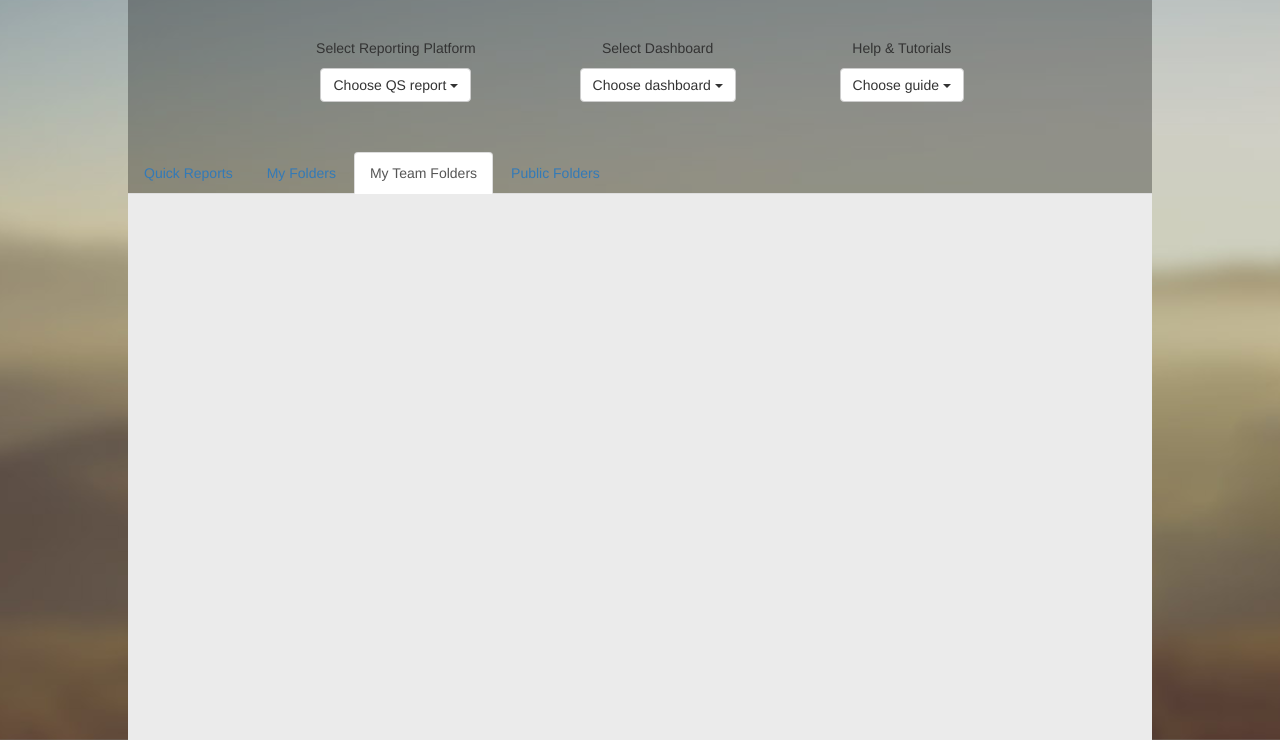
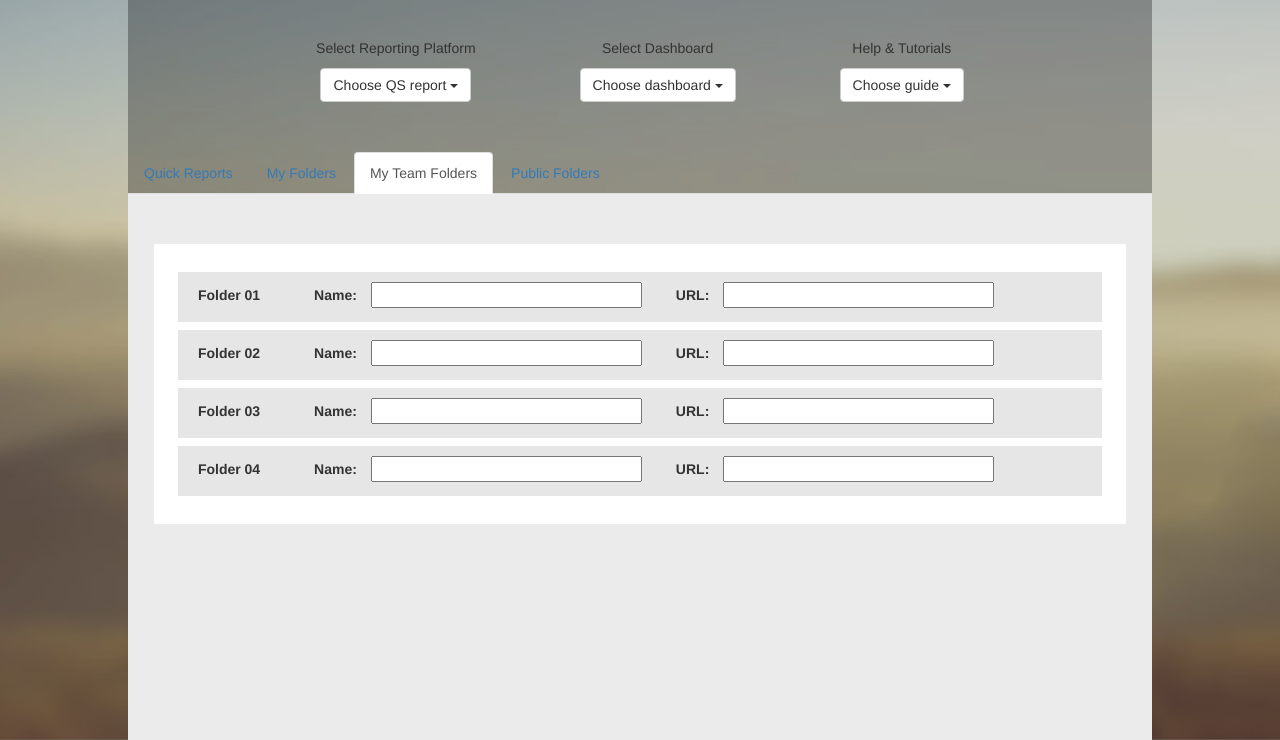
Before and after one commit to daniel331/webapp, a website: page index.html in a window 1280 px wide. Both pictures are taken after a click on the link "My Team Folders". Shown: the part 60-800 px from the top of the page. Drawn offline with nearby package versions, Linux system fonts and the light colour scheme.

```diff
--- a/index.html
+++ b/index.html
@@ -83,7 +83,7 @@
                 <ul class="nav nav-tabs">
                     <li id="quick-reports-tabBtn" class="active"><a id="quickTabAnchor" href="#quick-reports">Quick Reports</a>
                     </li>
-                    <li id="fmy-folders-tabBtn"><a id="fmyTabAnchor" href="#fmy-folders">My Folders</a>
+                    <li id="my-folders-tabBtn"><a id="myTabAnchor" href="#my-folders">My Folders</a>
                     </li>
                     <li id="my-team-folders-tabBtn"><a id="teamTabAnchor" href="#my-team-folders">My Team Folders</a>
                     </li>
@@ -126,15 +126,49 @@
                     </div>
                 </div>
 
-                <div id="fmy-folders-cont" class="tab-content frame-tab">
+                <div id="my-folders-cont" class="tab-content frame-tab">
                     <span class="full-screen-btn"><a href="http://www.paulirish.com" target="_blank"></a></span>
                     <iframe src="http://www.paulirish.com"></iframe>
                 </div>
 
                 <div id="my-team-folders-cont" class="tab-content">
+                    <div class="tab-settings-wrap">
+                        <form class="form-inline">
+                            <fieldset class="form-row form-group">
+                                <label>Folder 01</label>
+                                <label for="report01name">Name:</label>
+                                <input id="report01name" type="text">
+                                <label for="report01url">URL:</label>
+                                <input id="report01url"type="text">
+                            </fieldset>
+                            <fieldset class="form-row form-group">
+                                <label>Folder 02</label>
+                                <label for="folder02name">Name:</label>
+                                <input id="folder02name" type="text">
+                                <label for="folder02url">URL:</label>
+                                <input id="folder02url"type="text">
+                            </fieldset>
+                            <fieldset class="form-row form-group">
+                                <label>Folder 03</label>
+                                <label for="folder03name">Name:</label>
+                                <input id="folder03name" type="text">
+                                <label for="folder03url">URL:</label>
+                                <input id="folder03url"type="text">
+                            </fieldset>
+                            <fieldset class="form-row form-group">
+                                <label>Folder 04</label>
+                                <label for="folder04name">Name:</label>
+                                <input id="folder04name" type="text">
+                                <label for="folder41url">URL:</label>
+                                <input id="folder04url"type="text">
+                            </fieldset>
+                        </form>
+                    </div>
                 </div>
 
-                <div id="public-folders-cont" class="tab-content">
+                <div id="public-folders-cont" class="tab-content frame-tab">
+                    <span class="full-screen-btn"><a href="http://addyosmani.com" target="_blank"></a></span>
+                    <iframe src="http://addyosmani.com"></iframe>
                 </div>
             </div>
         </div>
--- a/js/main.js
+++ b/js/main.js
@@ -25,9 +25,10 @@
 	$(".tabs li").removeClass('active');
 }
 
-function openInNewTab()
+function openInNewTab(e)
 {
-	var win = window.open('http://www.paulirish.com', '_blank');
+	var link = e.target.childNodes[0].href;
+	var win = window.open(link, '_blank');
   	win.focus();
 }
 
@@ -43,4 +44,5 @@
 	$('#quick-reports-cont').show(); // show quick reports tab
 	$(".full-screen-btn").click(openInNewTab);
 
+
 });
```
